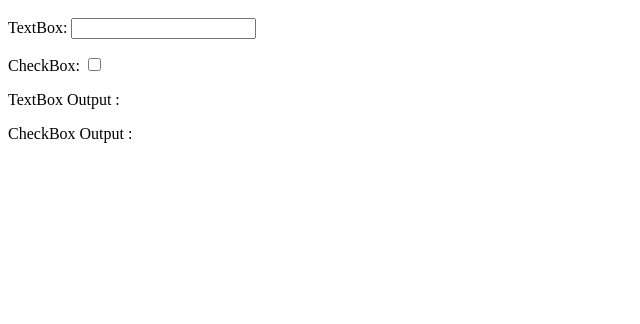
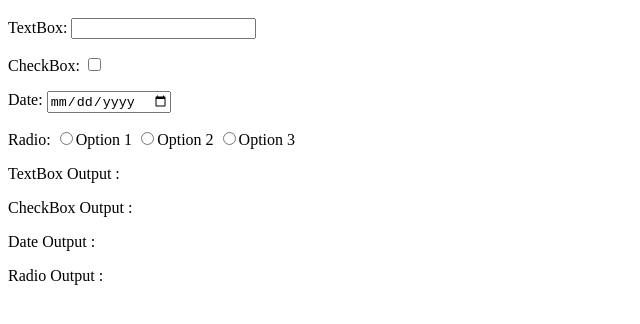
Before and after one commit to dahalNilam/angularPractice, a plain HTML site: page ng-model-example/index.html in a window 1280 px wide. Shown: the part 48-372 px from the top of the page, without its empty margins (0-640 px from the left). Drawn offline with nearby package versions, Linux system fonts and the light colour scheme.

Commit message:
added radio and date

```diff
--- a/ng-model-example/index.html
+++ b/ng-model-example/index.html
@@ -7,14 +7,20 @@
 <body ng-controller="exCtrl">
     <h1>NG-Model Examples</h1>
     <div>
-        <p>TextBox: <input type="text" ng-model="textString"></input>
-        </p>
-        <p>CheckBox: <input type="checkbox" ng-model="checkBox"></input>
+        <p>TextBox: <input type="text" ng-model="textString"></input></p>
+        <p>CheckBox: <input type="checkbox" ng-model="checkBox"></input></p>
+        <p>Date: <input type="date" ng-model="dateValue"></input></p>
+        <p>Radio:
+            <label><input type="radio" ng-model="radioValue" value="option1">Option 1</input></label>
+            <label><input type="radio" ng-model="radioValue" value="option2">Option 2</input></label>
+            <label><input type="radio" ng-model="radioValue" value="option3">Option 3</input></label>
         </p>
     </div>
     <div>
         <p>TextBox Output : {{textString}}</p>
         <p>CheckBox Output : {{checkBox}}</p>
+        <p>Date Output : {{dateValue}}</p>
+        <p>Radio Output : {{radioValue}}</p>
     </div>
 
 
```
